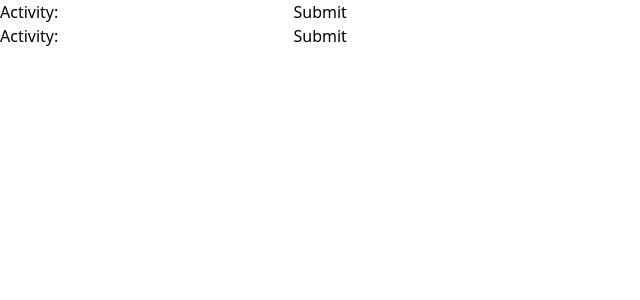
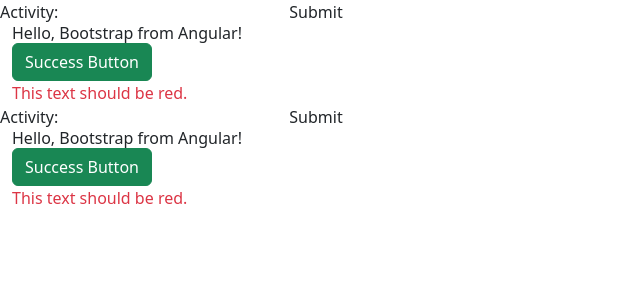
Before and after one commit to gy10jv9/ITS320, an Angular app: page /todo-editor in a window 1280 px wide. Shown: the top 300 px of the page, without its empty margins (0-640 px from the left). Built offline with nearby package versions, Linux system fonts and the light colour scheme.

Commit message:
added bootstrap

```diff
--- a/angular.json
+++ b/angular.json
@@ -19,7 +19,10 @@
             "polyfills": ["zone.js"],
             "tsConfig": "tsconfig.app.json",
             "assets": ["src/favicon.ico", "src/assets"],
-            "styles": ["src/styles.css"],
+            "styles": [
+              "node_modules/bootstrap/dist/css/bootstrap.min.css",
+              "src/styles.css"
+            ],
             "scripts": []
           },
           "configurations": {
@@ -53,10 +56,10 @@
           "builder": "@angular-devkit/build-angular:dev-server",
           "configurations": {
             "production": {
-              "browserTarget": "angular-test:build:production"
+              "buildTarget": "angular-test:build:production"
             },
             "development": {
-              "browserTarget": "angular-test:build:development"
+              "buildTarget": "angular-test:build:development"
             }
           },
           "defaultConfiguration": "development"
@@ -64,7 +67,7 @@
         "extract-i18n": {
           "builder": "@angular-devkit/build-angular:extract-i18n",
           "options": {
-            "browserTarget": "angular-test:build"
+            "buildTarget": "angular-test:build"
           }
         },
         "test": {
--- a/src/app/app.module.ts
+++ b/src/app/app.module.ts
@@ -5,6 +5,7 @@ import { ReactiveFormsModule } from '@angular/forms';
 import { AppRoutingModule } from './app-routing.module';
 import { AppComponent } from './app.component';
 import { TodoEditorComponent } from './todo-editor/todo-editor.component';
+import { NgbModule } from '@ng-bootstrap/ng-bootstrap';
 
 @NgModule({
   declarations: [
@@ -14,7 +15,8 @@ import { TodoEditorComponent } from './todo-editor/todo-editor.component';
   imports: [
     BrowserModule,
     AppRoutingModule,
-    ReactiveFormsModule
+    ReactiveFormsModule,
+    NgbModule
   ],
   providers: [],
   bootstrap: [AppComponent]
--- a/src/app/todo-editor/todo-editor.component.html
+++ b/src/app/todo-editor/todo-editor.component.html
@@ -4,3 +4,9 @@
 
     <button type="submit" [disabled]="!todo_form.valid">Submit</button>
 </form>
+
+<div class="container">
+    <h1>Hello, Bootstrap from Angular!</h1>
+    <button class="btn btn-success">Success Button</button>
+    <p class="text-danger">This text should be red.</p>
+  </div>
--- a/src/main.ts
+++ b/src/main.ts
@@ -1,3 +1,5 @@
+/// <reference types="@angular/localize" />
+
 import { platformBrowserDynamic } from '@angular/platform-browser-dynamic';
 
 import { AppModule } from './app/app.module';
--- a/src/styles.css
+++ b/src/styles.css
@@ -2,3 +2,5 @@
 @tailwind base;
 @tailwind components;
 @tailwind utilities;
+
+@import "~bootstrap/dist/css/bootstrap.min.css";
--- a/tsconfig.app.json
+++ b/tsconfig.app.json
@@ -3,7 +3,9 @@
   "extends": "./tsconfig.json",
   "compilerOptions": {
     "outDir": "./out-tsc/app",
-    "types": []
+    "types": [
+      "@angular/localize"
+    ]
   },
   "files": ["src/main.ts"],
   "include": ["src/**/*.d.ts"]
```
Also changed, not shown: package.json (+27 -23 lines), 2 other files (tests, documents, lock files or other folders).
